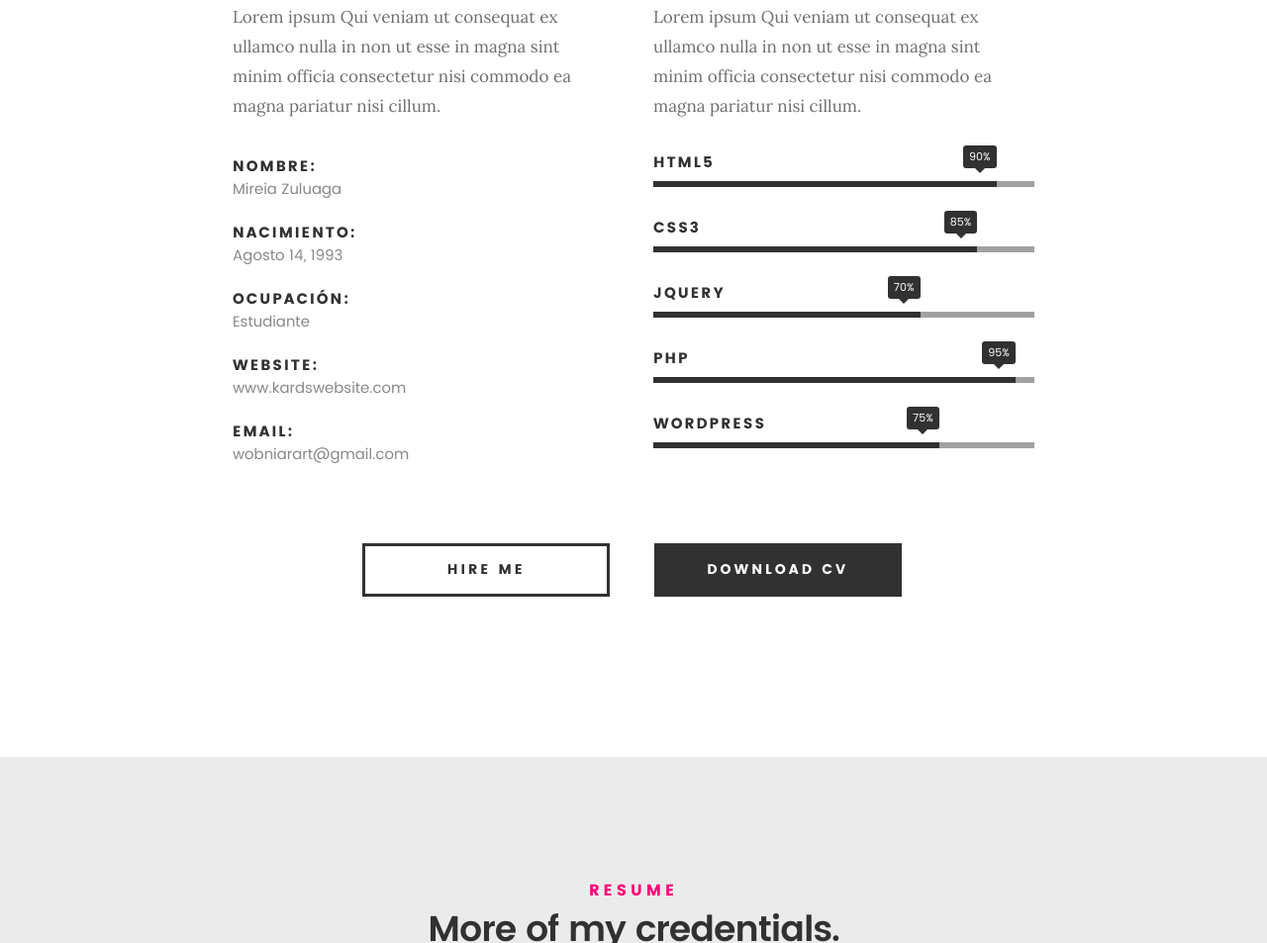
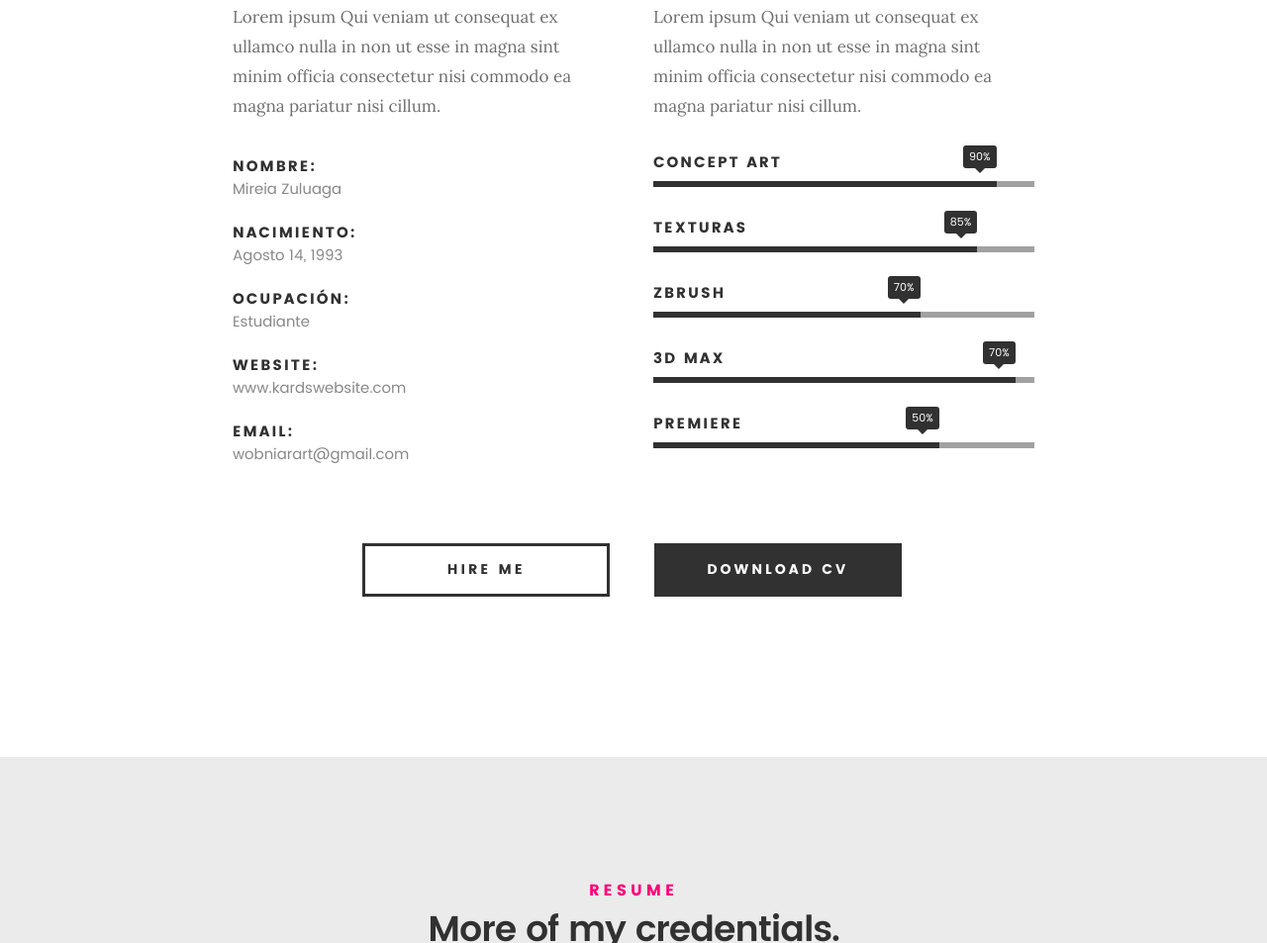
Before and after one commit to Wobniarart/Wobniarart.github.io, a plain HTML site: page index.html in a window 1280 px wide. Shown: the part 1286-2239 px from the top of the page at 99% size. Drawn offline with Linux system fonts and the light colour scheme; files whose address does not match are found by name.

Commit message:
porcentages

```diff
--- a/index.html
+++ b/index.html
@@ -160,24 +160,24 @@
 				<ul class="skill-bars">
 				   <li>
 				   	<div class="progress percent90"><span>90%</span></div>
-				   	<strong>HTML5</strong>
+				   	<strong>Concept art</strong>
 				   </li>
 				   <li>
 				   	<div class="progress percent85"><span>85%</span></div>
-				   	<strong>CSS3</strong>
+				   	<strong>Texturas</strong>
 				   </li>
 				   <li>
 				   	<div class="progress percent70"><span>70%</span></div>
-				   	<strong>JQuery</strong>
+				   	<strong>Zbrush</strong>
 				   </li>
 				   <li>
-				   	<div class="progress percent95"><span>95%</span></div>
-				   	<strong>PHP</strong>
+				   	<div class="progress percent95"><span>70%</span></div>
+				   	<strong>3D Max</strong>
 				   </li>
 				   <li>
 
-				   	<div class="progress percent75"><span>75%</span></div>
-				   	<strong>Wordpress</strong>
+				   	<div class="progress percent75"><span>50%</span></div>
+				   	<strong>Premiere</strong>
 				   </li>
 
 				</ul> <!-- /skill-bars -->
```
